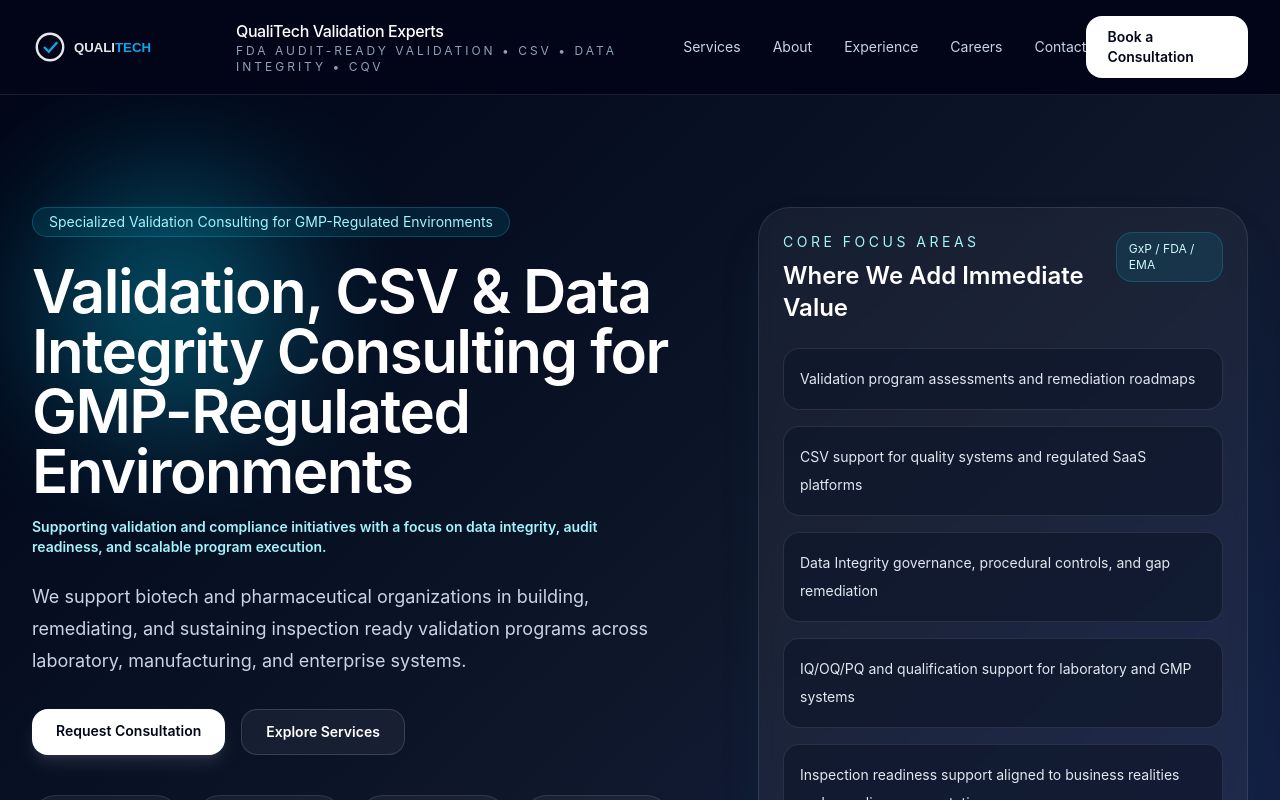
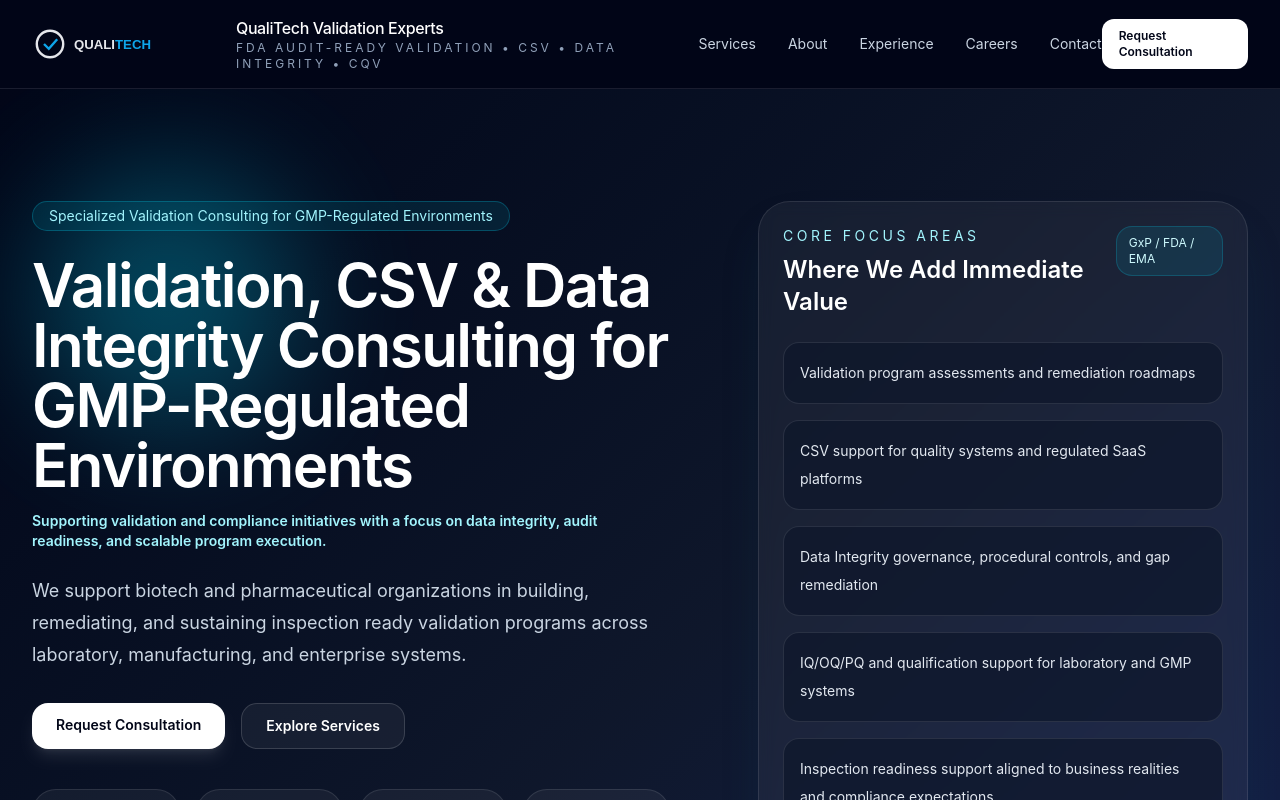
Before and after one commit to joelwayne03/qualitech-site, a React (Vite) app: page / in a window 1280 px wide. Shown: the top 800 px of the page. Built offline with nearby package versions, Linux system fonts and the light colour scheme.

Commit message:
Update App.jsx

```diff
--- a/src/App.jsx
+++ b/src/App.jsx
@@ -136,9 +136,9 @@ export default function ValidationConsultingSampleSite() {
 
           <a
             href="#contact"
-            className="rounded-2xl border border-white/15 bg-white px-5 py-2.5 text-sm font-semibold text-slate-950 transition hover:scale-[1.02]"
+            className="rounded-xl border border-white/15 bg-white px-4 py-2 text-xs font-semibold text-slate-950 transition hover:scale-[1.02]"
           >
-            Book a Consultation
+            Request Consultation
           </a>
         </div>
       </header>
```
